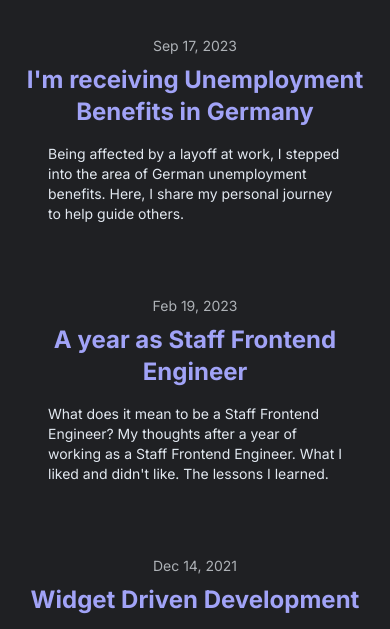
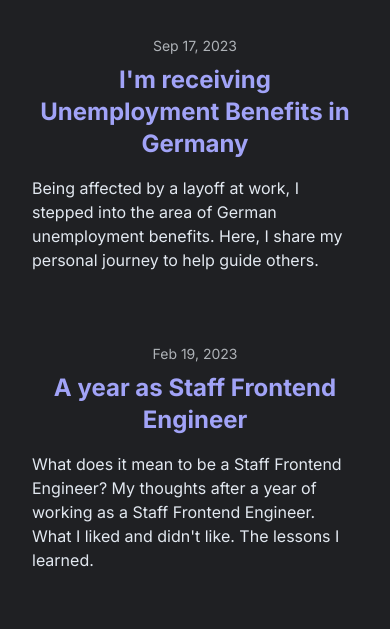
Before and after one commit to aantipov/alexeime, an Astro site: page /blog in a window 390 px wide. Shown: the part 172-801 px from the top of the page. Built offline with nearby package versions, Linux system fonts and the light colour scheme; Astro itself is replaced by a stand-in of ours.

Commit message:
mobile view for posts list

```diff
--- a/src/pages/blog/index.astro
+++ b/src/pages/blog/index.astro
@@ -27,15 +27,15 @@ const posts = (await getCollection("blog")).sort(
       <h1 class="mt-16 text-4xl text-slate-200">Posts</h1>
       {
         posts.map((post) => (
-          <article class="mb-8 text-sm font-bold sm:mt-4 sm:text-base">
+          <article class="mb-8 px-8 text-sm font-bold sm:mt-4 sm:text-base">
             <a href={`/blog/${post.slug}/`}>
-              <p class="mt-10 px-12 text-sm font-normal text-customGrayText sm:px-48 sm:text-base lg:text-base">
+              <p class="mt-10 text-sm font-normal text-customGrayText sm:px-48 sm:text-base lg:text-base">
                 <FormattedDate date={post.data.date} />
               </p>
-              <h4 class="mt-2 text-2xl text-customSecondary">
+              <h2 class="mt-2 text-2xl text-customSecondary">
                 {post.data.title}
-              </h4>
-              <div class="mt-4 px-12 text-left text-sm font-normal text-slate-200 sm:px-20 sm:text-base lg:text-lg xl:text-lg">
+              </h2>
+              <div class="mt-4 text-left text-base font-normal text-slate-200 sm:px-20 sm:text-base lg:text-lg xl:text-lg">
                 {post.data.summary}
               </div>
             </a>
```
